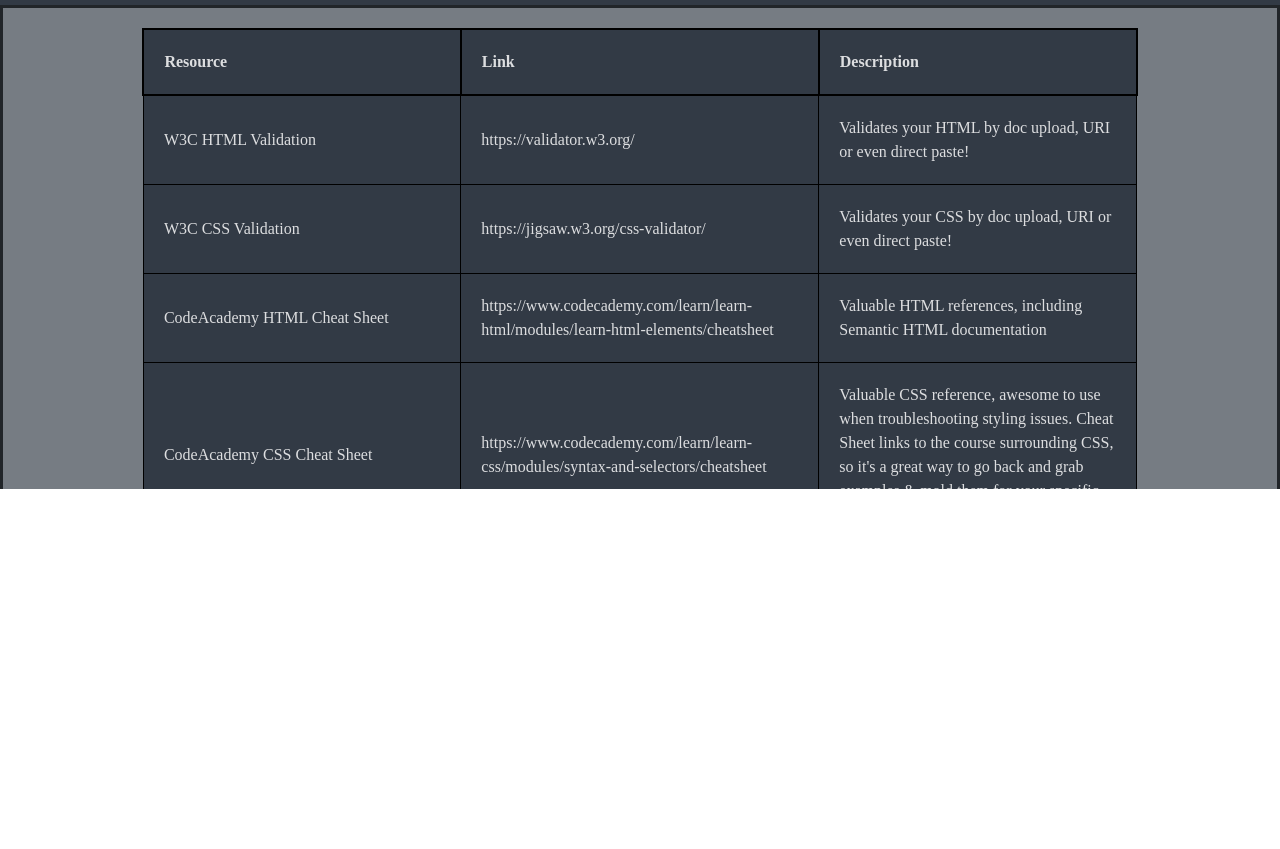
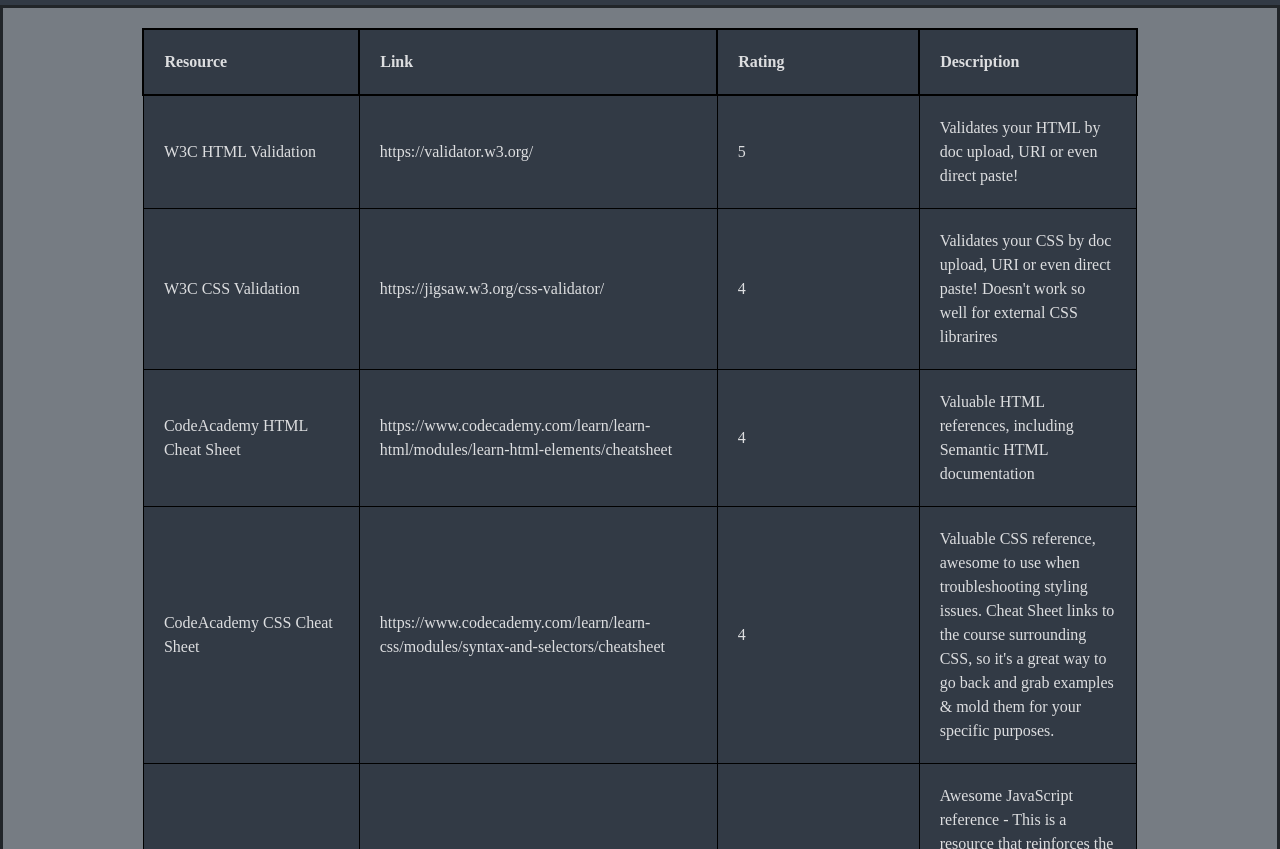
Before and after one commit to khant414/WebRoot, a plain HTML site: page html/resources.html in a window 1280 px wide. Shown: the part 311-1160 px from the top of the page. Before the commit the page ends 800 px from the top, so only its background shows below. Drawn offline with nearby package versions, Linux system fonts and the light colour scheme; a web font is replaced by a local one.

Commit message:
fix to add ratings bar

```diff
--- a/css/styles.css
+++ b/css/styles.css
@@ -10,11 +10,11 @@ html {
 }
 html,
 body {
-  width: 100%;
+    width: 100%;
     height: 100%;
     margin: 0px;
     padding: 0px;
-    overflow-x: hidden;
+    /* overflow-x: hidden;  */
 }
 body {
   font-size: 13px;
@@ -127,7 +127,7 @@ td {
   font-family: "Yaldevi", "sans-serif";
   font-weight: 400;
   padding: 20px;
-  width: 33.3333%;
+  width: 25%;
   font-family: "Yaldevi", "sans-serif";
 }
 footer {
--- a/html/resources.html
+++ b/html/resources.html
@@ -56,6 +56,7 @@
         <tr>
           <th scope="col">Resource</th>
           <th scope="col">Link</th>
+          <th scope="col">Rating</th>
           <th scope="col">Description</th>
         </tr>
         <tr>
@@ -65,6 +66,7 @@
               >https://validator.w3.org/</a
             >
           </td>
+          <td>5</td>
           <td>Validates your HTML by doc upload, URI or even direct paste!</td>
         </tr>
         <tr>
@@ -74,7 +76,8 @@
               >https://jigsaw.w3.org/css-validator/</a
             >
           </td>
-          <td>Validates your CSS by doc upload, URI or even direct paste!</td>
+          <td>4</td>
+          <td>Validates your CSS by doc upload, URI or even direct paste! Doesn't work so well for external CSS librarires</td>
         </tr>
         <tr>
           <td>CodeAcademy HTML Cheat Sheet</td>
@@ -85,6 +88,7 @@
               >https://www.codecademy.com/learn/learn-html/modules/learn-html-elements/cheatsheet</a
             >
           </td>
+          <td>4</td>
           <td>
             Valuable HTML references, including Semantic HTML documentation
           </td>
@@ -97,6 +101,7 @@
               target="_blank"
               >https://www.codecademy.com/learn/learn-css/modules/syntax-and-selectors/cheatsheet</a
             >
+            <td>4</td>
           </td>
           <td>
             Valuable CSS reference, awesome to use when troubleshooting styling
@@ -114,6 +119,7 @@
               >https://www.codecademy.com/learn/introduction-to-javascript/modules/learn-javascript-introduction/cheatsheet</a
             >
           </td>
+          <td>5</td>
           <td>
             Awesome JavaScript reference - This is a resource that reinforces
             the techniques I practiced in the CodeAcademy Javascript course. I
@@ -128,6 +134,7 @@
               >https://www.w3schools.com/</a
             >
           </td>
+          <td>4</td>
           <td>
             W3Schools is an alternative resource I like to use as more of a
             dictionary when I'm researching specific methods, elements or CSS
```
